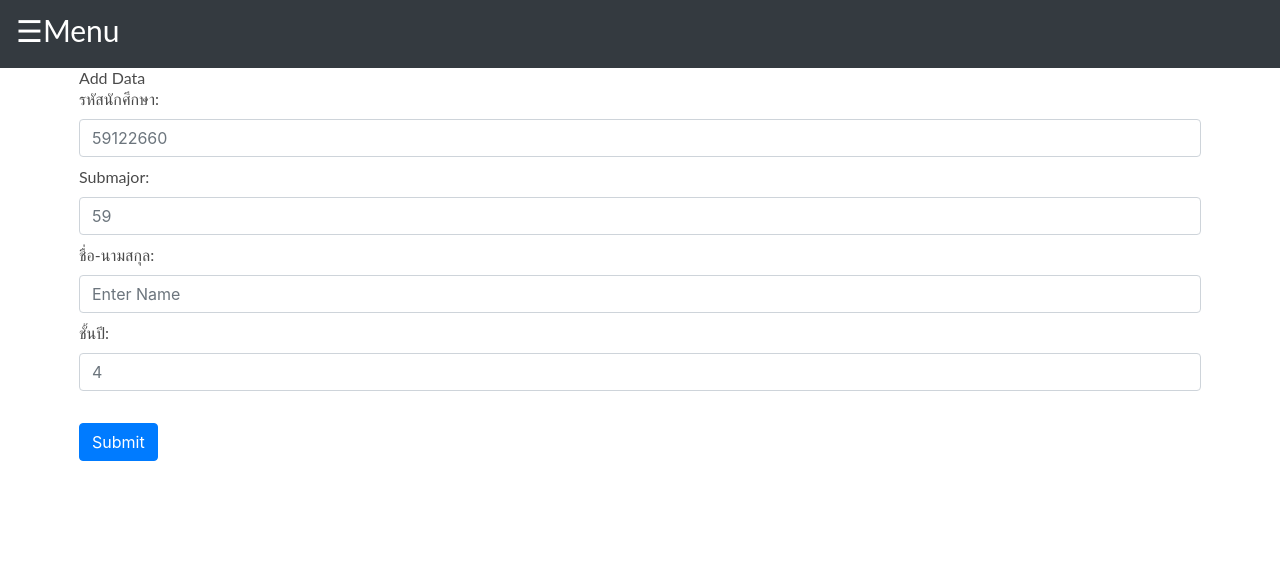
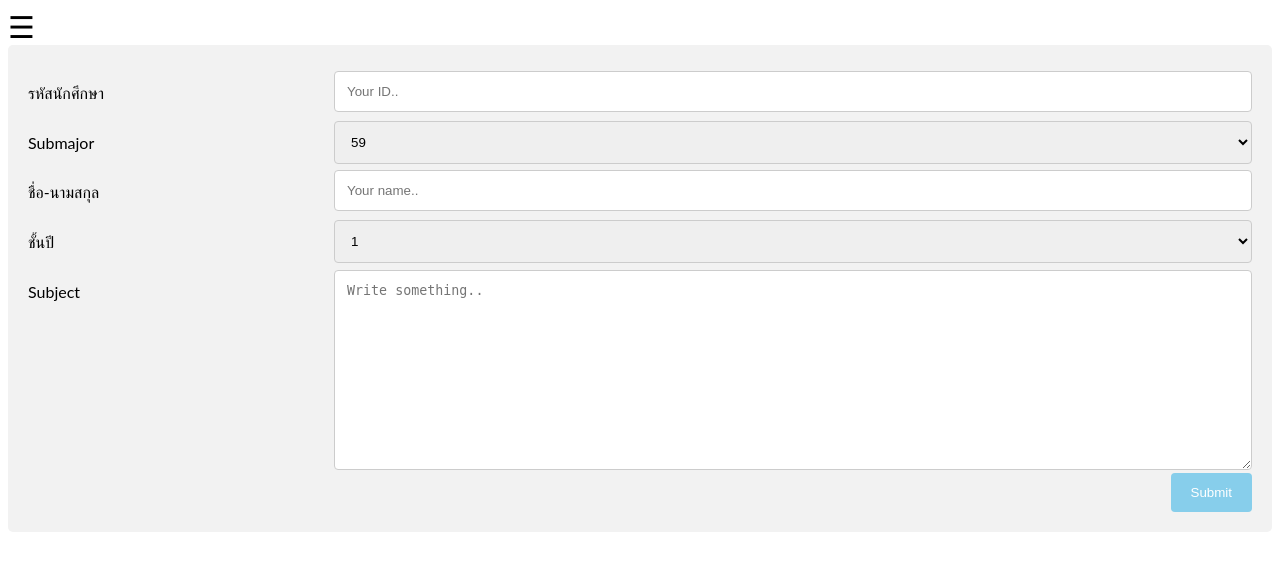
Before and after one commit to tarnnieJS/SEwallet, a PHP site: page /adddata.php in a window 1280 px wide. Shown: the top 571 px of the page. Run offline with PHP 8.4, Linux system fonts and the light colour scheme; some libraries are stand-ins or nearby versions.

Commit message:
add data +css

```diff
--- a/adddata.php
+++ b/adddata.php
@@ -2,13 +2,6 @@
 <html>
 <head>
 <meta name="viewport" content="width=device-width, initial-scale=1">
-<link rel="stylesheet" href="https://maxcdn.bootstrapcdn.com/bootstrap/4.5.2/css/bootstrap.min.css">
-  <script src="https://ajax.googleapis.com/ajax/libs/jquery/3.5.1/jquery.min.js"></script>
-  <script src="https://cdnjs.cloudflare.com/ajax/libs/popper.js/1.16.0/umd/popper.min.js"></script>
-  <script src="https://maxcdn.bootstrapcdn.com/bootstrap/4.5.2/js/bootstrap.min.js"></script>
-  <script src="https://kit.fontawesome.com/a076d05399.js"></script>
-  <link rel="stylesheet" href="https://cdnjs.cloudflare.com/ajax/libs/font-awesome/4.7.0/css/font-awesome.min.css">
-  <link rel="stylesheet" href="./SEwallet/css/bulma.css">
 
 <style>
 body {
@@ -26,6 +19,7 @@ body {
   overflow-x: hidden;
   transition: 0.5s;
   padding-top: 60px;
+  text-align:center;
 }
 
 .sidenav a {
@@ -35,10 +29,11 @@ body {
   color: #818181;
   display: block;
   transition: 0.3s;
+
 }
 
-.sidenav a:hover {
-  color: #f1f1f1;
+.sidenav a:hover{
+  color: blue;
 }
 
 .sidenav .closebtn {
@@ -53,71 +48,153 @@ body {
   .sidenav {padding-top: 15px;}
   .sidenav a {font-size: 18px;}
 }
+
+* {
+  box-sizing: border-box;
+}
+
+input[type=text], select, textarea {
+  width: 100%;
+  padding: 12px;
+  border: 1px solid #ccc;
+  border-radius: 4px;
+  resize: vertical;
+}
+
+label {
+  padding: 12px 12px 12px 0;
+  display: inline-block;
+}
+
+input[type=submit] {
+  background-color: skyblue;
+  color: white;
+  padding: 12px 20px;
+  border: none;
+  border-radius: 4px;
+  cursor: pointer;
+  float: right;
+}
+
+input[type=submit]:hover {
+  background-color: green;
+  color: skyblue;
+}
+
+.container {
+  border-radius: 5px;
+  background-color: #f2f2f2;
+  padding: 20px;
+}
+
+.col-25 {
+  float: left;
+  width: 25%;
+  margin-top: 6px;
+}
+
+.col-75 {
+  float: left;
+  width: 75%;
+  margin-top: 6px;
+}
+
+/* Clear floats after the columns */
+.row:after {
+  content: "";
+  display: table;
+  clear: both;
+}
+
+/* Responsive layout - when the screen is less than 600px wide, make the two columns stack on top of each other instead of next to each other */
+@media screen and (max-width: 600px) {
+  .col-25, .col-75, input[type=submit] {
+    width: 100%;
+    margin-top: 0;
+  }
+}
 </style>
-
-
 </head>
 <body>
 
-<nav class="navbar navbar-expand-sm bg-dark navbar-dark">
-  <!-- Brand/logo -->
-  <span  style="font-size:30px;cursor:pointer;color:white" onclick="openNav()">&#9776;Menu</span>
-  <div class="container">
-  <div id="mySidenav" class="sidenav">
+<div id="mySidenav" class="sidenav">
   <a href="javascript:void(0)" class="closebtn" onclick="closeNav()">&times;</a>
-  <a href="#">About</a>
+  <a href="index.php">หน้าแรก</a>
   <a href="#">Services</a>
   <a href="#">Clients</a>
   <a href="#">Contact</a>
-  <br>
-  <a href="login/login.php" class="login-btn">
-         <center>
-         <button class="login-btn" style="font-size:24px;color:green"><i class="fa fa-user-circle">Login</i></button>
-         </center>
-  </a>
 </div>
-</div>
-</div>
-</nav>
 
 
-<body>
+<span style="font-size:30px;cursor:pointer" onclick="openNav()">&#9776; </span>
 
 <div class="container">
-  <h2>Add Data</h2>
+  <form action="/action_page.php">
+  <div class="row">
+    <div class="col-25">
+      <label for="fname">รหัสนักศึกษา</label>
+    </div>
+    <div class="col-75">
+      <input type="text" id="fname" name="firstname" placeholder="Your ID..">
+    </div>
+  </div>
 
-  <form class="form" action="/action_page.php">
-    <label for="email2" class="mb-2 mr-sm-2">รหัสนักศึกษา:</label>
-    <input type="text" class="form-control mb-2 mr-sm-2" id="id" placeholder="59122660" name="email">
-    <label for="pwd2" class="mb-2 mr-sm-2">Submajor:</label>
-    <input type="text" class="form-control mb-2 mr-sm-2" id="submajor" placeholder="59" name="pswd">
-    <label for="pwd2" class="mb-2 mr-sm-2">ชื่อ-นามสกุล:</label>
-    <input type="text" class="form-control mb-2 mr-sm-2" id="name" placeholder="Enter Name" name="pswd">
-    <label for="pwd2" class="mb-2 mr-sm-2">ชั้นปี:</label>
-    <input type="text" class="form-control mb-2 mr-sm-2" id="year" placeholder="4" name="pswd"><br>
+  <div class="row">
+    <div class="col-25">
+      <label for="country">Submajor</label>
+    </div>
+    <div class="col-75">
+      <select id="country" name="country">
+        <option value="59">59</option>
+        <option value="58">58</option>
+        <option value="57">57</option>
+      </select>
+    </div>
+  </div>
+  <div class="row">
+    <div class="col-25">
+      <label for="lname">ชื่อ-นามสกุล</label>
+    </div>
+    <div class="col-75">
+      <input type="text" id="name" name="name" placeholder="Your name..">
+    </div>
+  </div>
 
-
-    <button type="submit" class="btn btn-primary mb-2">Submit</button>
+  <div class="row">
+    <div class="col-25">
+      <label for="country">ชั้นปี</label>
+    </div>
+    <div class="col-75">
+      <select id="country" name="country">
+        <option value="1">1</option>
+        <option value="2">2</option>
+        <option value="3">3</option>
+         <option value="4">4</option>
+      </select>
+    </div>
+  </div>
+  <div class="row">
+    <div class="col-25">
+      <label for="subject">Subject</label>
+    </div>
+    <div class="col-75">
+      <textarea id="subject" name="subject" placeholder="Write something.." style="height:200px"></textarea>
+    </div>
+  </div>
+  <div class="row">
+    <input type="submit" value="Submit">
+  </div>
   </form>
 </div>
-
-</body>
-</html>
-
 <script>
 function openNav() {
-  document.getElementById("mySidenav").style.width = "250px";
+  document.getElementById("mySidenav").style.width = "100%";
 }
 
 function closeNav() {
   document.getElementById("mySidenav").style.width = "0";
 }
 </script>
- <script src="./wallet/plugins/jquery/jquery.min.js"></script>
-
- <script src="./wallet/plugins/bootstrap/js/bootstrap.bundle.min.js"></script>
-
-
 
 </body>
 </html>
--- a/index.php
+++ b/index.php
@@ -65,7 +65,7 @@ body {
 </nav>
 <div id="mySidenav" class="sidenav">
   <a href="javascript:void(0)" class="closebtn" onclick="closeNav()">&times;</a>
-  <a href="#">About</a>
+  <a href="adddata.php">เพิ่มข้อมูลนักศึกษา</a></a>
   <a href="#">Services</a>
   <a href="#">Clients</a>
   <a href="#">Contact</a>
```
